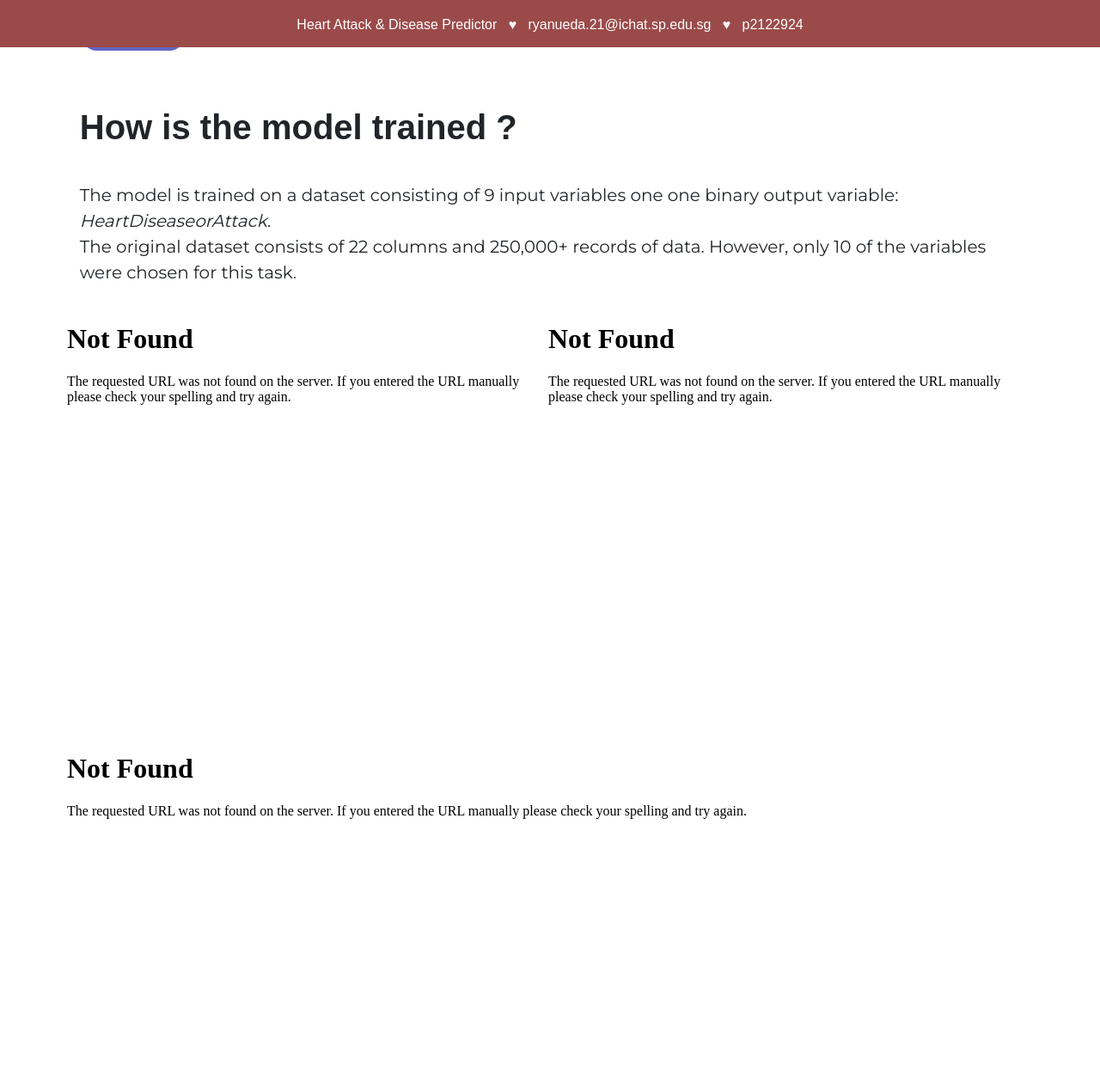
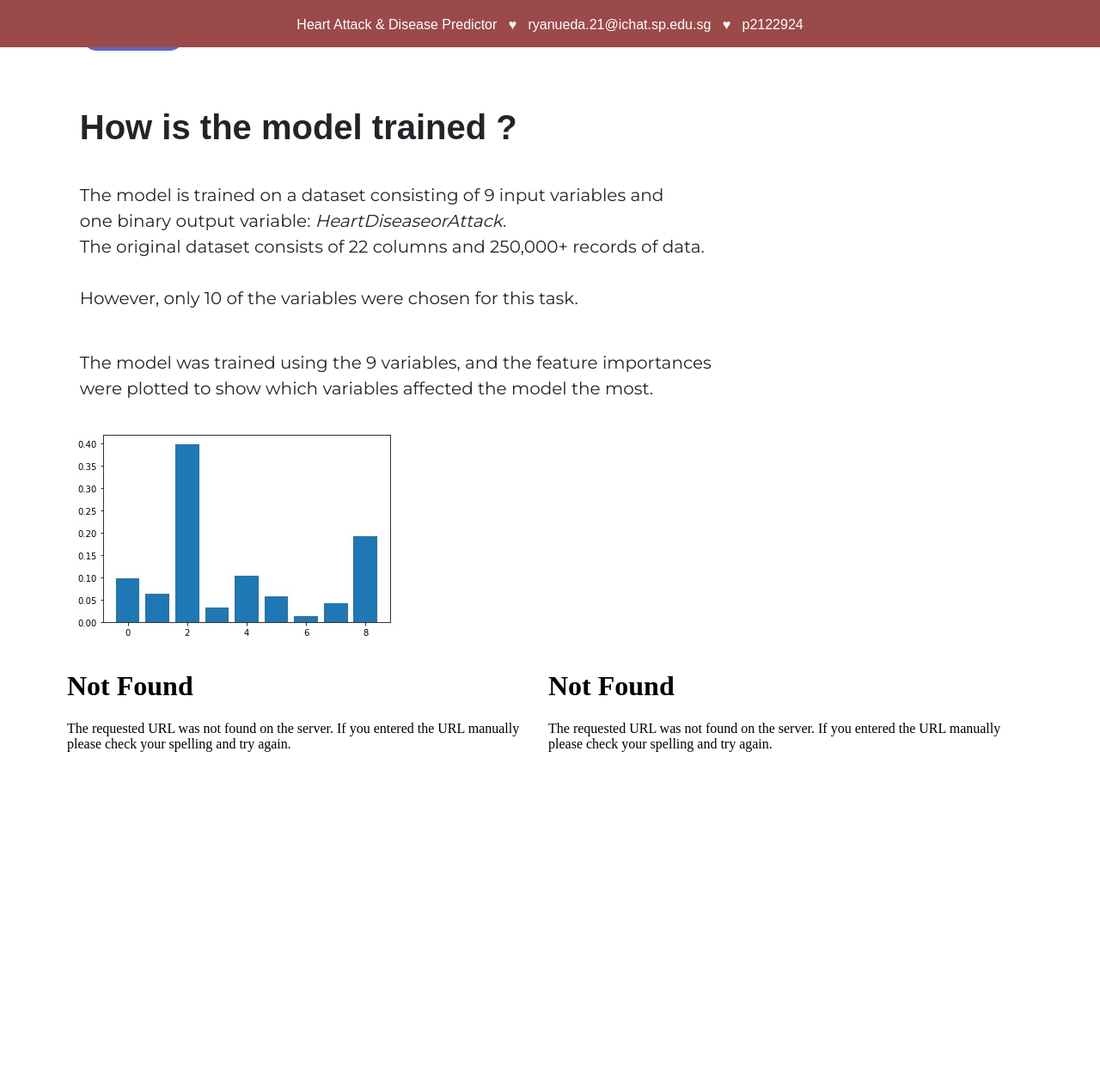
Before and after one commit to ryanueda/Heart-Disease-Predictor, a Flask app: page /home in a window 1280 px wide. Shown: the part 745-2003 px from the top of the page at 86% size. Before the commit the page ends 1698 px from the top, so only its background shows below. Run offline with Flask 3, Linux system fonts and the light colour scheme; parts of the project's set-up code (start-up, migrations or seed data) failed here and were passed over; some libraries are stand-ins or nearby versions.

Commit message:
Modified Home Page

```diff
--- a/application/templates/home.html
+++ b/application/templates/home.html
@@ -16,9 +16,18 @@
 <div class="row">
 
     <div class="train">How is the model trained ?</div>
-    <div class="trainMethod">The model is trained on a dataset consisting of 9 input variables one one binary output variable: <i>HeartDiseaseorAttack.</i><br>
-                             The original dataset consists of 22 columns and 250,000+ records of data. However, only 10 of the variables were chosen for this task.
+    <div class="trainMethod">
+        The model is trained on a dataset consisting of 9 input variables and<br>
+        one binary output variable: <i>HeartDiseaseorAttack.</i><br>
+        The original dataset consists of 22 columns and 250,000+ records of data.<br><br>
+
+        However, only 10 of the variables were chosen for this task.<br>
     </div>
+    <div class="trainMethod">
+        The model was trained using the 9 variables, and the feature importances<br>
+        were plotted to show which variables affected the model the most.
+    </div>
+    <img src="/static/graphs/featureimportances.jpeg">
 </div>
 
 <div class="row">
```
